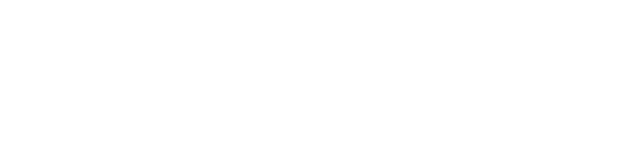
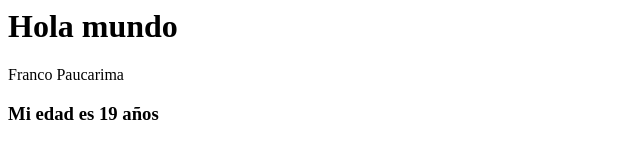
Before and after one commit to PacoEnrique/aprendiendogit, a plain HTML site: page index.html in a window 1280 px wide. Shown: the whole page, without its empty margins (0-640 px from the left). Drawn offline with Linux system fonts and the light colour scheme.

Commit message:
agregue mi edad

```diff
--- a/index.html
+++ b/index.html
@@ -1 +1,5 @@
-<hi> </hi>
+<h1>Hola mundo</h1>
+
+</h2>Franco Paucarima</h2>
+
+<h3>Mi edad  es 19 años</h3>
```
